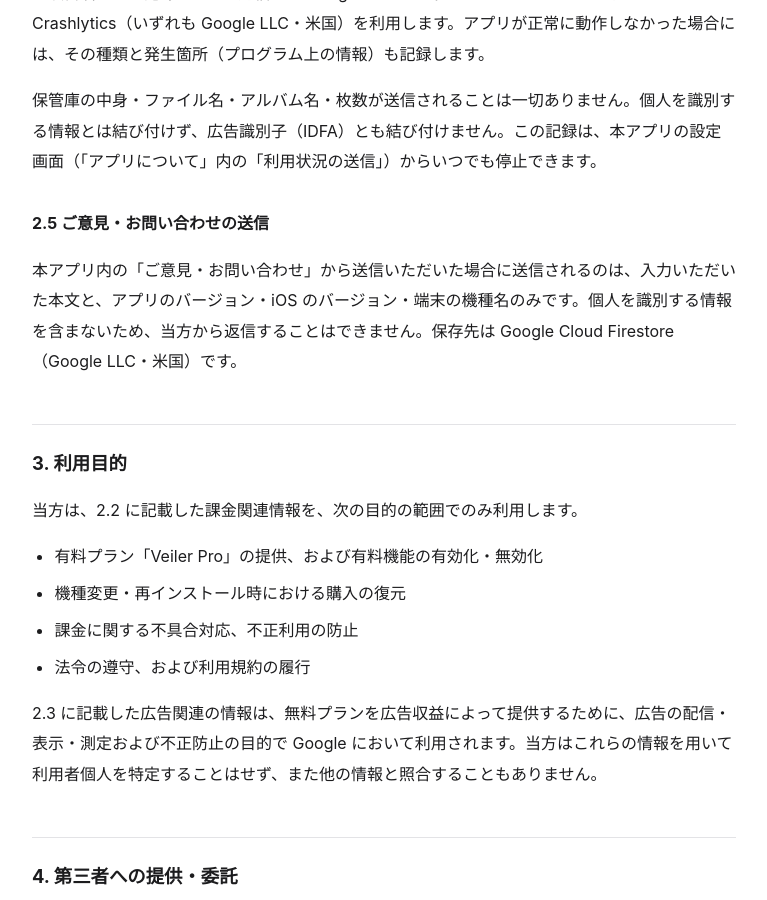
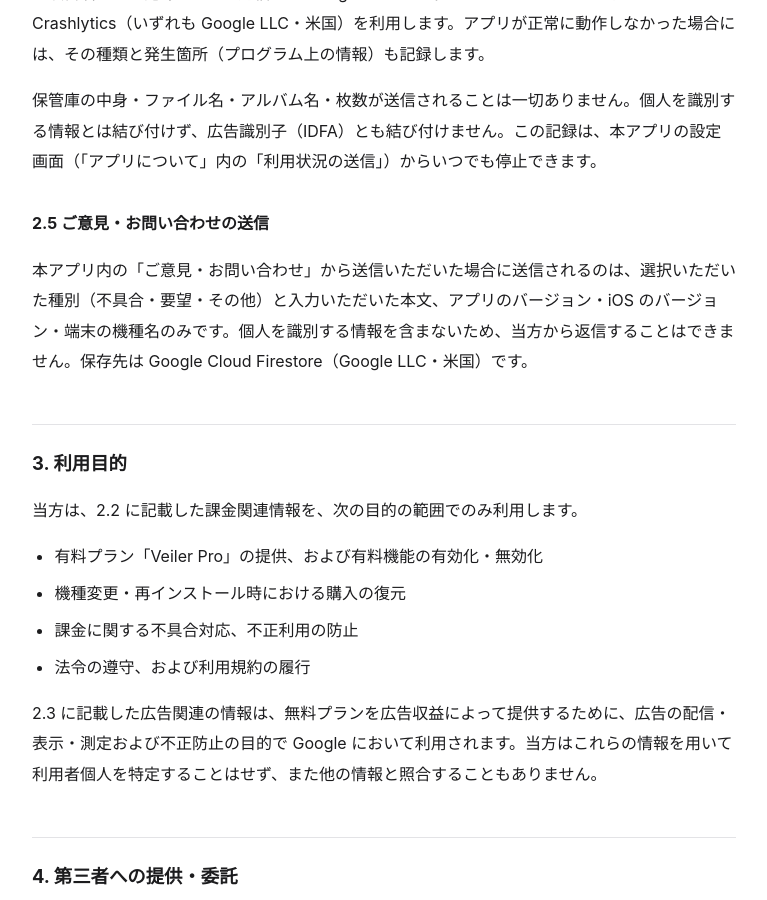
Before and after one commit to kyataoka/veiler-legal, a Jekyll site: the page built from privacy/ja.md, in a window 1280 px wide and 900 px high, scrolled down 2983 px. Shown: the whole window, without its empty margins (256-1023 px from the left). Built offline with Jekyll 4.4.1, drawn with Linux system fonts in a browser that asks for light colours.

Commit message:
privacy: the feedback section names the kind field too
The app sends kind (bug/request/other) with every feedback message; a
policy that said 'the text and three device facts only' was over-claiming
its own restraint. Found by the 1.0.1 spec-conformance review.

Co-Authored-By: Claude Fable 5 <noreply@anthropic.com>
Claude-Session: https://claude.ai/code/session_01XMfuRbXpg3TAGjyq5xrmen

```diff
--- a/privacy/ja.md
+++ b/privacy/ja.md
@@ -71,7 +71,7 @@ alt_label: English
 
 ### 2.5 ご意見・お問い合わせの送信
 
-本アプリ内の「ご意見・お問い合わせ」から送信いただいた場合に送信されるのは、入力いただいた本文と、アプリのバージョン・iOS のバージョン・端末の機種名のみです。個人を識別する情報を含まないため、当方から返信することはできません。保存先は Google Cloud Firestore（Google LLC・米国）です。
+本アプリ内の「ご意見・お問い合わせ」から送信いただいた場合に送信されるのは、選択いただいた種別（不具合・要望・その他）と入力いただいた本文、アプリのバージョン・iOS のバージョン・端末の機種名のみです。個人を識別する情報を含まないため、当方から返信することはできません。保存先は Google Cloud Firestore（Google LLC・米国）です。
 
 ## 3. 利用目的
 
```
Also changed, not shown: privacy/en.md (+1 -1 lines).
